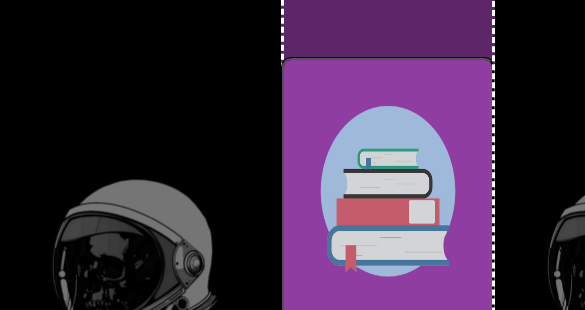
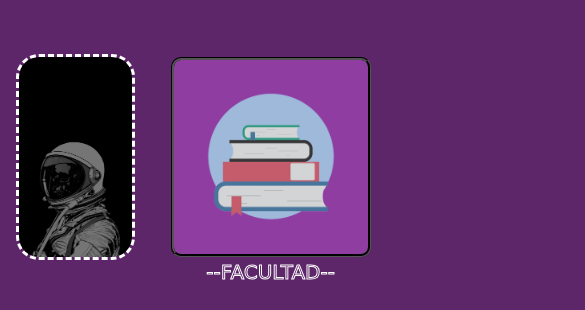
Before and after one commit to LucianoKuhn/LucianoPage, a plain HTML site: page index.html in a window 390 px wide. Shown: the part 107-417 px from the top of the page, 585 px wide, since content can reach past the window. Drawn offline with Linux system fonts and the light colour scheme; files that its build step writes are made by us from their sources; a web font is replaced by a local one.

Commit message:
Add files via upload

```diff
--- a/pages/estilo.css
+++ b/pages/estilo.css
@@ -72,13 +72,11 @@ body{
 	display: inline-block;
 }
 
-
-
-
 /*SECTOR TODAS LAS IMAGENES*/
 .flex-cuerpo{
 	display: flex;
 	justify-content: space-around;
+	flex-wrap: wrap;
 }
 
 /*SECTOR LINK PÁGINA FACULTAD*/
@@ -110,3 +108,19 @@ border-radius: 20px;
 margin-top: -30px;
 outline: 3px dashed white ;
 }
+
+@media only screen and (max-width: 500px){
+
+.flex-imagenes__img{
+	height: 200px;
+	margin-top: 60px;
+}
+
+.imagen_facultad{
+	height: 200px;
+
+ }
+ .text_facultad__P{
+	 font-size: 20px;
+ }
+}
```
